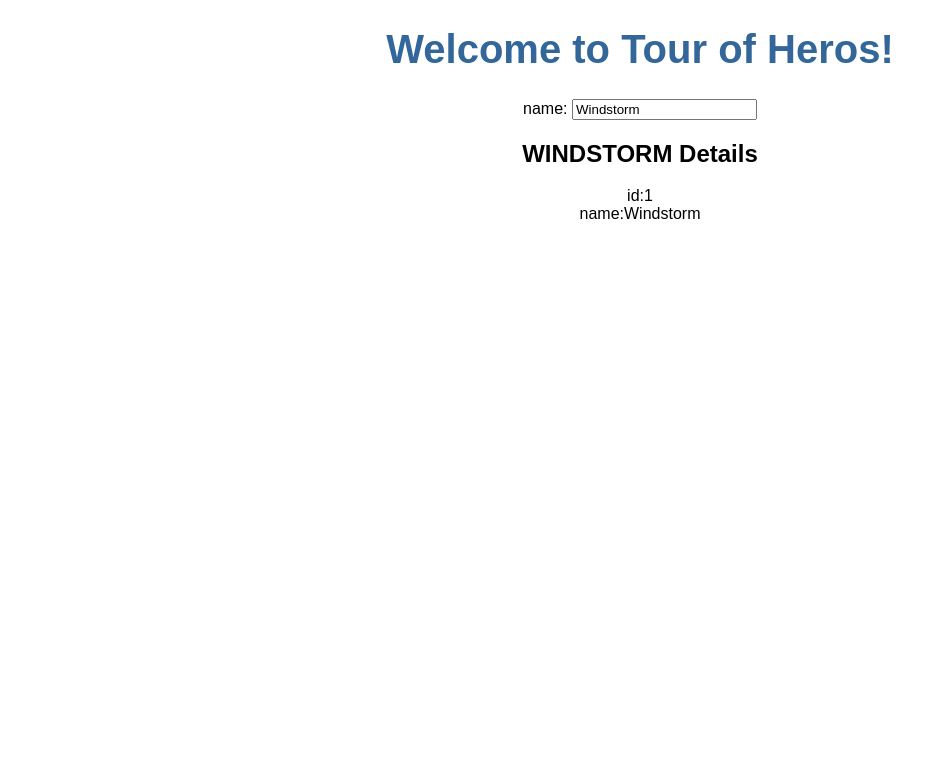
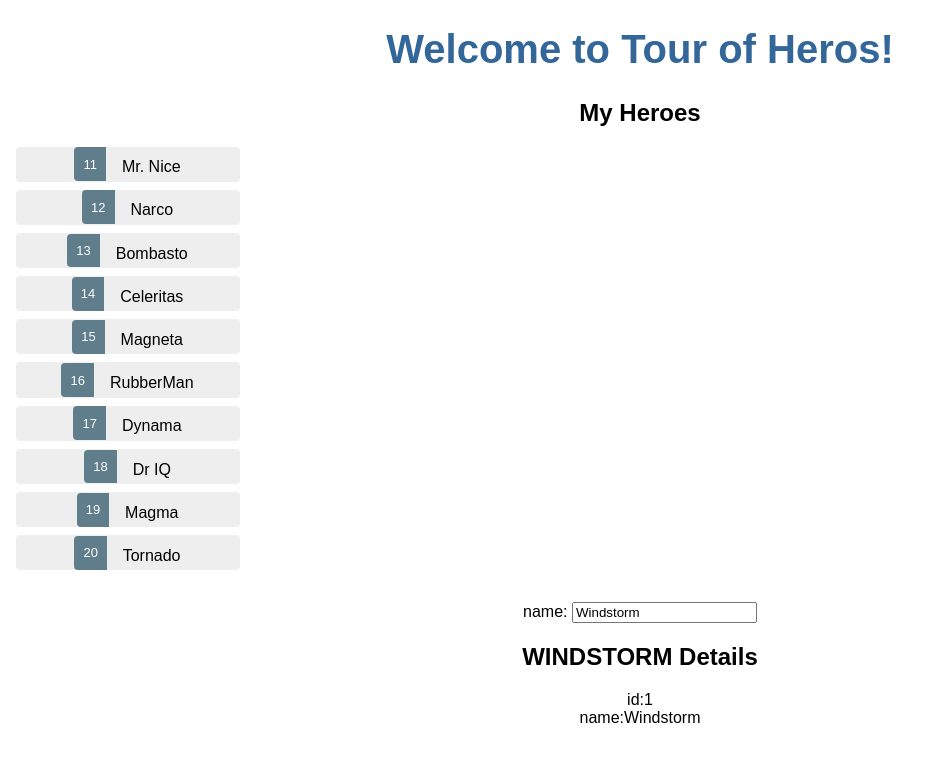
Before and after one commit to benwiesner/angularApp, an Angular app: page / in a window 1280 px wide. Shown: the top 762 px of the page, without its empty margins (0-937 px from the left). Built offline with nearby package versions, Linux system fonts and the light colour scheme.

Commit message:
Hero List

```diff
--- a/src/app/heros/heros.component.css
+++ b/src/app/heros/heros.component.css
@@ -0,0 +1,48 @@
+/* HeroesComponent's private CSS styles */
+.selected {
+  background-color: #CFD8DC !important;
+  color: white;
+}
+.heroes {
+  margin: 0 0 2em 0;
+  list-style-type: none;
+  padding: 0;
+  width: 15em;
+}
+.heroes li {
+  cursor: pointer;
+  position: relative;
+  left: 0;
+  background-color: #EEE;
+  margin: .5em;
+  padding: .3em 0;
+  height: 1.6em;
+  border-radius: 4px;
+}
+.heroes li.selected:hover {
+  background-color: #BBD8DC !important;
+  color: white;
+}
+.heroes li:hover {
+  color: #607D8B;
+  background-color: #DDD;
+  left: .1em;
+}
+.heroes .text {
+  position: relative;
+  top: -3px;
+}
+.heroes .badge {
+  display: inline-block;
+  font-size: small;
+  color: white;
+  padding: 0.8em 0.7em 0 0.7em;
+  background-color: #607D8B;
+  line-height: 1em;
+  position: relative;
+  left: -1px;
+  top: -4px;
+  height: 1.8em;
+  margin-right: .8em;
+  border-radius: 4px 0 0 4px;
+}
--- a/src/app/heros/heros.component.html
+++ b/src/app/heros/heros.component.html
@@ -1,3 +1,12 @@
+<h2>My Heroes</h2>
+
+<ul class="heroes">
+	<li *ngFor = "let hero of heroes">
+		<span class ="badge">{{hero.id}}</span>
+		{{hero.name}}
+	</li>
+</ul>
+
 <div>
 	<label>name:
 		<input [(ngModel)]="hero.name" placeholder="name">
--- a/src/app/heros/heros.component.ts
+++ b/src/app/heros/heros.component.ts
@@ -1,5 +1,6 @@
 import { Component, OnInit} from '@angular/core';
-import {Hero} from '../hero';
+import { Hero } from '../hero';
+import { HEROES } from '../mock-heros';
 
 @Component({
   selector: 'app-heros',
@@ -8,10 +9,13 @@
 })
 export class HerosComponent implements OnInit {
 
+  heroes = HEROES;
+
   hero: Hero = {
 	id: 1,
 	name: "Windstorm"
 	};
+
 
   constructor() { }
 
--- a/src/app/mock-heros.ts
+++ b/src/app/mock-heros.ts
@@ -0,0 +1,14 @@
+import { Hero } from './hero';
+
+export const HEROES: Hero[] = [
+  { id: 11, name: 'Mr. Nice' },
+  { id: 12, name: 'Narco' },
+  { id: 13, name: 'Bombasto' },
+  { id: 14, name: 'Celeritas' },
+  { id: 15, name: 'Magneta' },
+  { id: 16, name: 'RubberMan' },
+  { id: 17, name: 'Dynama' },
+  { id: 18, name: 'Dr IQ' },
+  { id: 19, name: 'Magma' },
+  { id: 20, name: 'Tornado' }
+];
```
